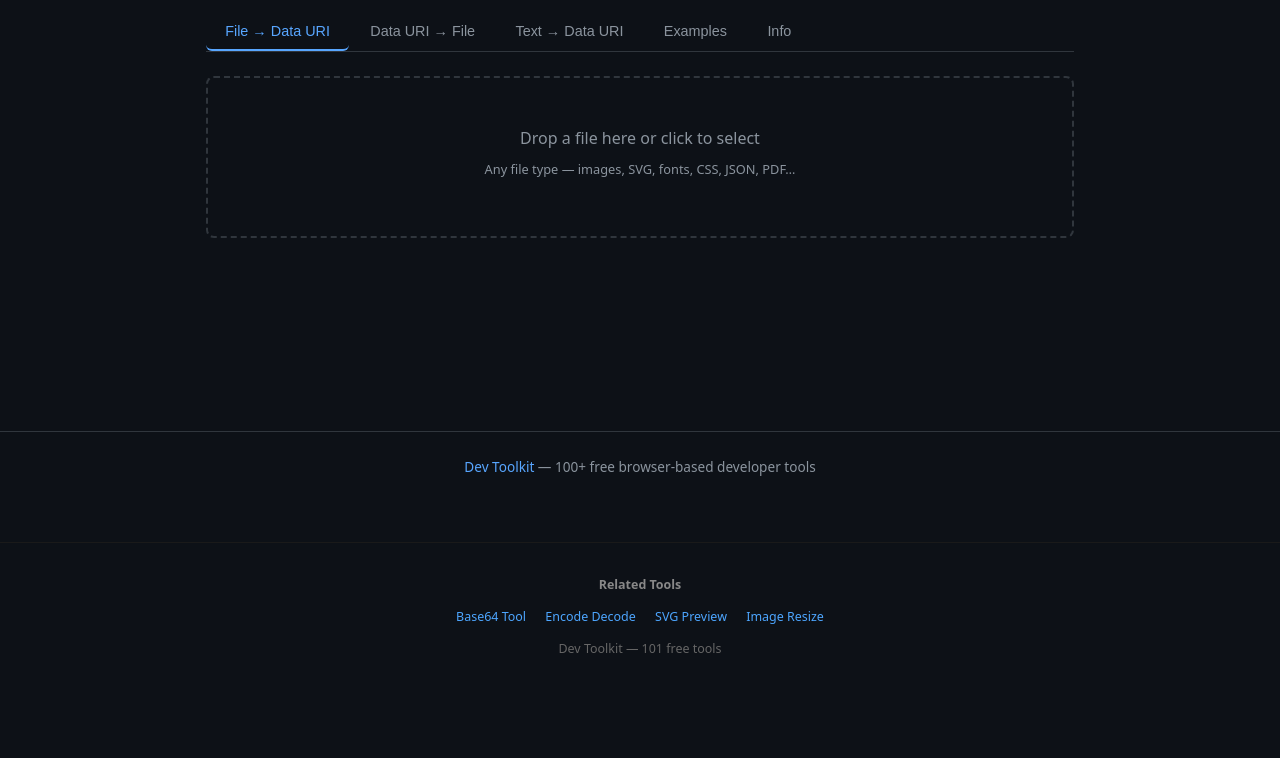
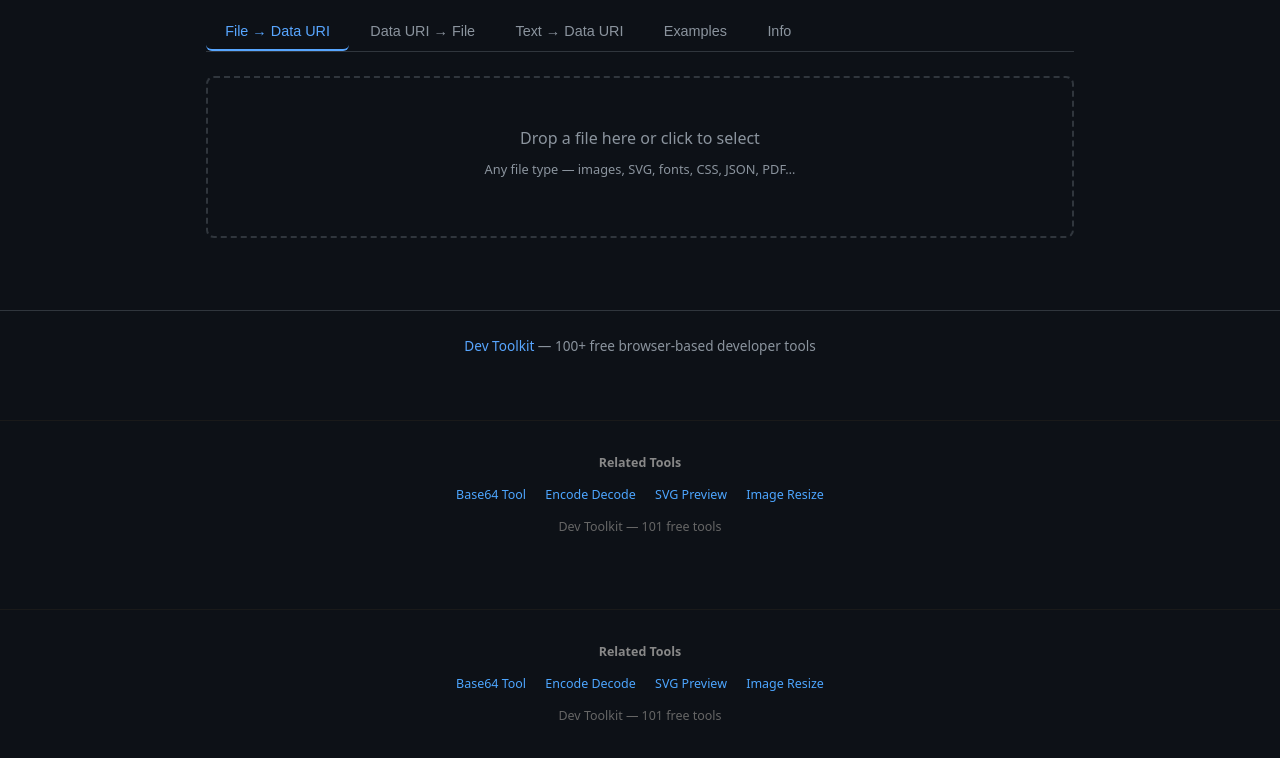
Before and after one commit to yurukusa/data-uri, a plain HTML site: page index.html in a window 1280 px wide. Shown: the part 109-867 px from the top of the page. Before the commit the page ends 800 px from the top, so only its background shows below. Drawn offline with Linux system fonts and the light colour scheme.

Commit message:
chore: add SEO metadata — JSON-LD, canonical URL, meta description, Related Tools footer
Co-Authored-By: Claude Opus 4.6 <noreply@anthropic.com>

```diff
--- a/index.html
+++ b/index.html
@@ -12,6 +12,10 @@
 <meta property="og:image:width" content="1200">
 <meta property="og:image:height" content="630">
 <meta name="twitter:card" content="summary">
+<link rel="canonical" href="https://yurukusa.github.io/data-uri/">
+<script type="application/ld+json">
+{"@context": "https://schema.org", "@type": "WebApplication", "name": "Data URI Converter", "description": "Convert files to data URIs and back. Drag &amp; drop any file, encode text, decode data URIs. No upload \u2014 runs 100% in your browser.", "url": "https://yurukusa.github.io/data-uri/", "applicationCategory": "DeveloperApplication", "operatingSystem": "Any", "offers": {"@type": "Offer", "price": "0", "priceCurrency": "USD"}, "author": {"@type": "Organization", "name": "yurukusa", "url": "https://github.com/yurukusa"}}
+</script>
 <meta name="twitter:title" content="Data URI Converter — File, Text &amp; Decode">
 <meta name="twitter:description" content="Convert files to data URIs and back. No upload — runs 100% in your browser.">
 <style>
@@ -694,5 +698,13 @@ buildExamples();
 <a href="https://yurukusa.github.io/image-resize/" style="color:#4da6ff;text-decoration:none;margin:0 8px">Image Resize</a>
 <div style="margin-top:12px"><a href="https://yurukusa.github.io/dev-toolkit/" style="color:#666;text-decoration:none">Dev Toolkit — 101 free tools</a></div>
 </footer>
+<footer style="text-align:center;padding:32px 16px;border-top:1px solid #1a1a1a;margin-top:40px;color:#555;font-size:0.78rem">
+<div style="margin-bottom:12px"><strong style="color:#888">Related Tools</strong></div>
+<a href="https://yurukusa.github.io/base64-tool/" style="color:#4da6ff;text-decoration:none;margin:0 8px">Base64 Tool</a>
+<a href="https://yurukusa.github.io/encode-decode/" style="color:#4da6ff;text-decoration:none;margin:0 8px">Encode Decode</a>
+<a href="https://yurukusa.github.io/svg-preview/" style="color:#4da6ff;text-decoration:none;margin:0 8px">SVG Preview</a>
+<a href="https://yurukusa.github.io/image-resize/" style="color:#4da6ff;text-decoration:none;margin:0 8px">Image Resize</a>
+<div style="margin-top:12px"><a href="https://yurukusa.github.io/dev-toolkit/" style="color:#666;text-decoration:none">Dev Toolkit — 101 free tools</a></div>
+</footer>
 </body>
 </html>
```
